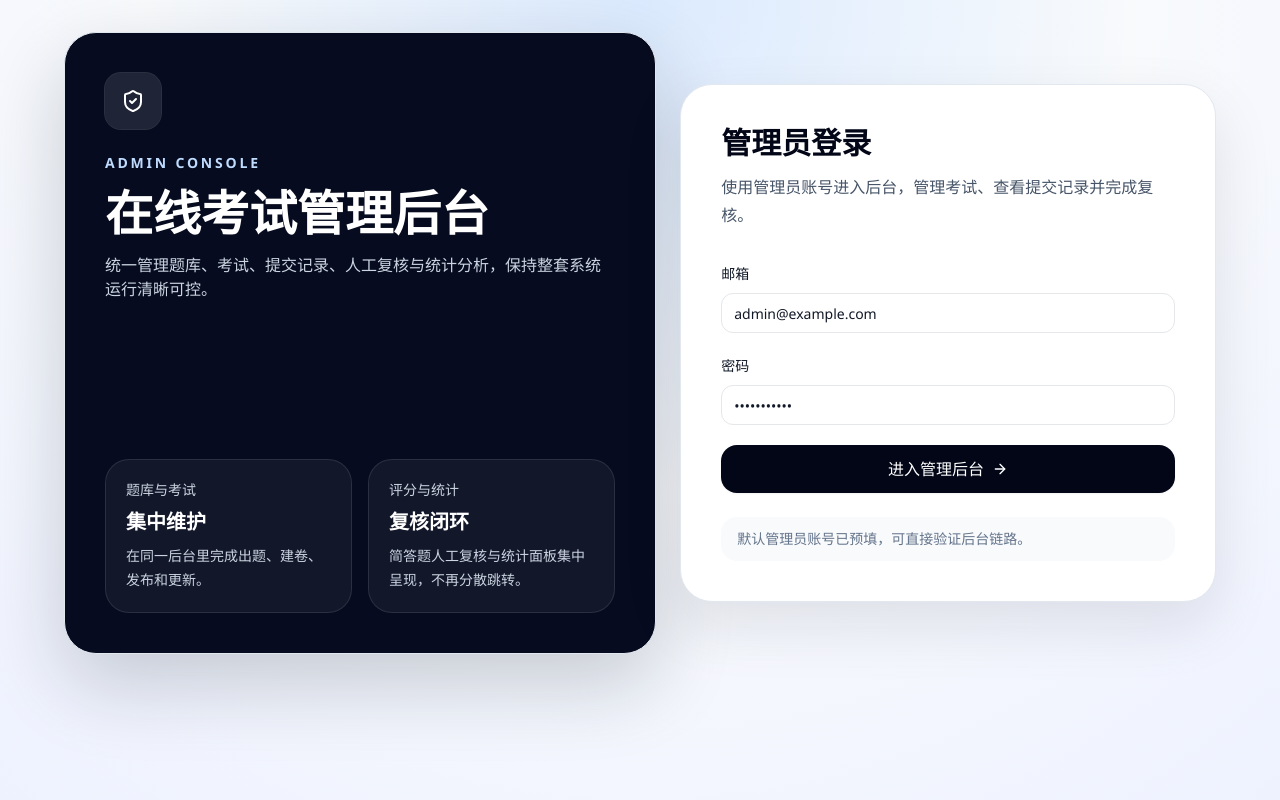
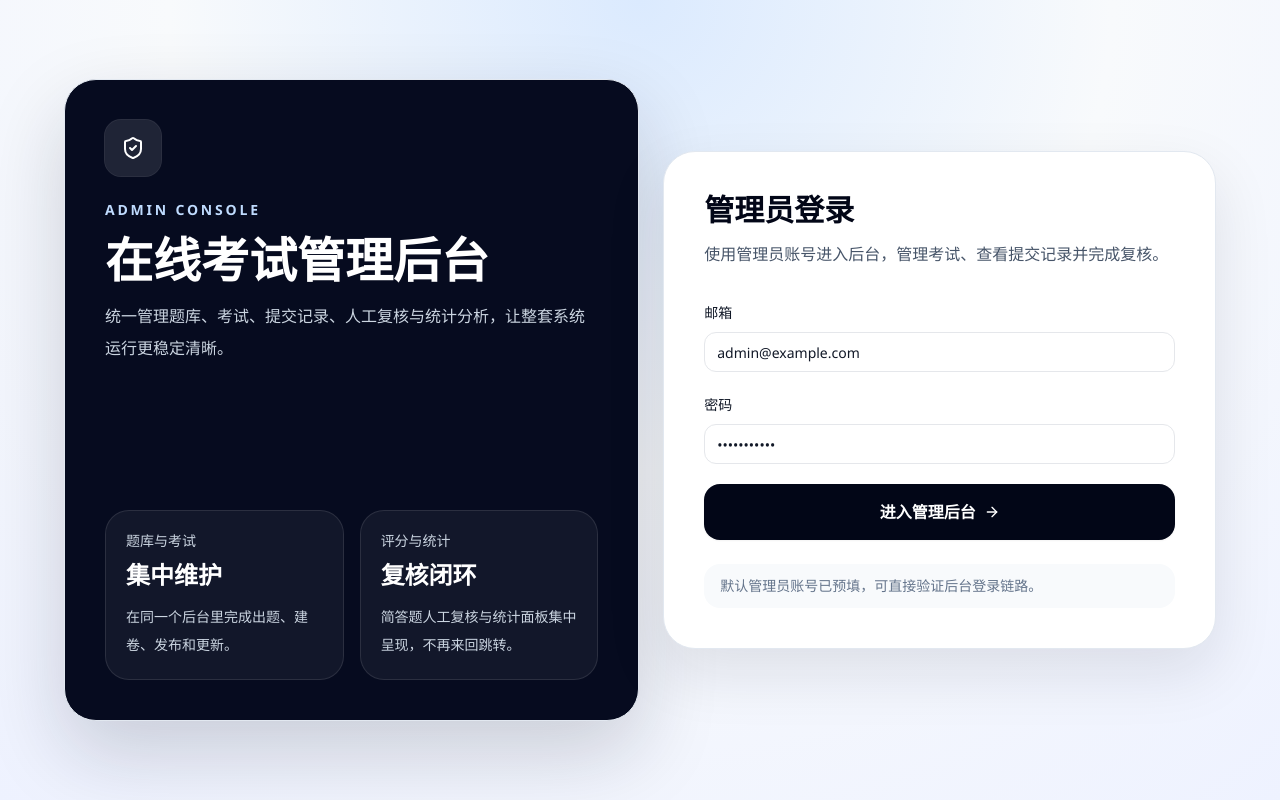
Before and after one commit to qq2513062123-cmyk/exam, a Next.js app in the folder apps/admin/: page /login in a window 1280 px wide. Built offline with nearby package versions, Linux system fonts and the light colour scheme; no server answers.

Commit message:
Refresh student and admin login UI

```diff
--- a/apps/admin/app/login/page.tsx
+++ b/apps/admin/app/login/page.tsx
@@ -1,7 +1,7 @@
 "use client";
 
+import { FormEvent, useState } from "react";
 import { useRouter } from "next/navigation";
-import { FormEvent, useState } from "react";
 import { ArrowRight, ShieldCheck } from "lucide-react";
 
 import { Alert } from "../../components/ui/alert";
@@ -39,10 +39,10 @@ export default function LoginPage() {
   }
 
   return (
-    <section className="min-h-screen bg-[radial-gradient(circle_at_top,#dbeafe_0%,#f8fafc_48%,#eef2ff_100%)] px-4 py-8 sm:px-6">
-      <div className="mx-auto grid max-w-6xl items-center gap-6 lg:grid-cols-[1.05fr,0.95fr]">
-        <div className="rounded-[32px] border border-slate-200 bg-[#060b1f] p-8 text-white shadow-[0_30px_80px_rgba(15,23,42,0.20)] md:p-10">
-          <div className="flex min-h-[540px] flex-col justify-between gap-8">
+    <section className="min-h-screen bg-[radial-gradient(circle_at_top,#dbeafe_0%,#f8fafc_46%,#eef2ff_100%)] px-4 py-8 sm:px-6">
+      <div className="mx-auto grid min-h-[calc(100vh-4rem)] max-w-6xl items-center gap-6 lg:grid-cols-[1.02fr,0.98fr]">
+        <div className="rounded-[32px] border border-slate-200 bg-[#060b1f] p-8 text-white shadow-[0_32px_80px_rgba(15,23,42,0.18)] md:p-10">
+          <div className="flex min-h-[560px] flex-col justify-between gap-10">
             <div className="space-y-6">
               <div className="flex h-14 w-14 items-center justify-center rounded-2xl bg-white/10 ring-1 ring-white/15">
                 <ShieldCheck className="h-6 w-6" />
@@ -51,8 +51,8 @@ export default function LoginPage() {
               <div className="space-y-4">
                 <p className="text-sm font-semibold uppercase tracking-[0.2em] text-blue-200">Admin Console</p>
                 <h1 className="max-w-lg text-4xl font-semibold leading-tight md:text-5xl">在线考试管理后台</h1>
-                <p className="max-w-lg text-sm leading-7 text-slate-300 md:text-base">
-                  统一管理题库、考试、提交记录、人工复核与统计分析，保持整套系统运行清晰可控。
+                <p className="max-w-lg text-base leading-8 text-slate-300">
+                  统一管理题库、考试、提交记录、人工复核与统计分析，让整套系统运行更稳定清晰。
                 </p>
               </div>
             </div>
@@ -60,13 +60,18 @@ export default function LoginPage() {
             <div className="grid gap-4 sm:grid-cols-2">
               <div className="rounded-3xl border border-white/10 bg-white/5 p-5">
                 <p className="text-sm text-slate-300">题库与考试</p>
-                <p className="mt-2 text-xl font-semibold text-white">集中维护</p>
-                <p className="mt-2 text-sm leading-6 text-slate-300">在同一后台里完成出题、建卷、发布和更新。</p>
+                <p className="mt-2 text-2xl font-semibold text-white">集中维护</p>
+                <p className="mt-3 text-sm leading-7 text-slate-300">
+                  在同一个后台里完成出题、建卷、发布和更新。
+                </p>
               </div>
+
               <div className="rounded-3xl border border-white/10 bg-white/5 p-5">
                 <p className="text-sm text-slate-300">评分与统计</p>
-                <p className="mt-2 text-xl font-semibold text-white">复核闭环</p>
-                <p className="mt-2 text-sm leading-6 text-slate-300">简答题人工复核与统计面板集中呈现，不再分散跳转。</p>
+                <p className="mt-2 text-2xl font-semibold text-white">复核闭环</p>
+                <p className="mt-3 text-sm leading-7 text-slate-300">
+                  简答题人工复核与统计面板集中呈现，不再来回跳转。
+                </p>
               </div>
             </div>
           </div>
@@ -76,7 +81,9 @@ export default function LoginPage() {
           <div className="w-full max-w-xl rounded-[32px] border border-slate-200 bg-white p-8 shadow-[0_24px_60px_rgba(15,23,42,0.10)] md:p-10">
             <div className="space-y-3">
               <h2 className="text-3xl font-semibold text-slate-950">管理员登录</h2>
-              <p className="text-base leading-7 text-slate-600">使用管理员账号进入后台，管理考试、查看提交记录并完成复核。</p>
+              <p className="text-base leading-7 text-slate-600">
+                使用管理员账号进入后台，管理考试、查看提交记录并完成复核。
+              </p>
             </div>
 
             <form onSubmit={handleSubmit} className="mt-8 space-y-5">
@@ -101,7 +108,7 @@ export default function LoginPage() {
               <button
                 type="submit"
                 disabled={loading}
-                className="flex h-12 w-full items-center justify-center gap-2 rounded-2xl bg-slate-950 px-5 text-base font-medium text-white shadow-sm transition hover:bg-slate-800 disabled:cursor-not-allowed disabled:opacity-60"
+                className="flex h-14 w-full items-center justify-center gap-2 rounded-2xl bg-slate-950 px-5 text-base font-semibold text-white shadow-sm transition hover:bg-slate-800 disabled:cursor-not-allowed disabled:opacity-60"
               >
                 <span>{loading ? "登录中..." : "进入管理后台"}</span>
                 <ArrowRight className="h-4 w-4" />
@@ -109,7 +116,7 @@ export default function LoginPage() {
             </form>
 
             <div className="mt-6 rounded-2xl bg-slate-50 px-4 py-3 text-sm text-slate-500">
-              默认管理员账号已预填，可直接验证后台链路。
+              默认管理员账号已预填，可直接验证后台登录链路。
             </div>
           </div>
         </div>
```
Also changed, not shown: 1 other file (tests, documents, lock files or other folders).
